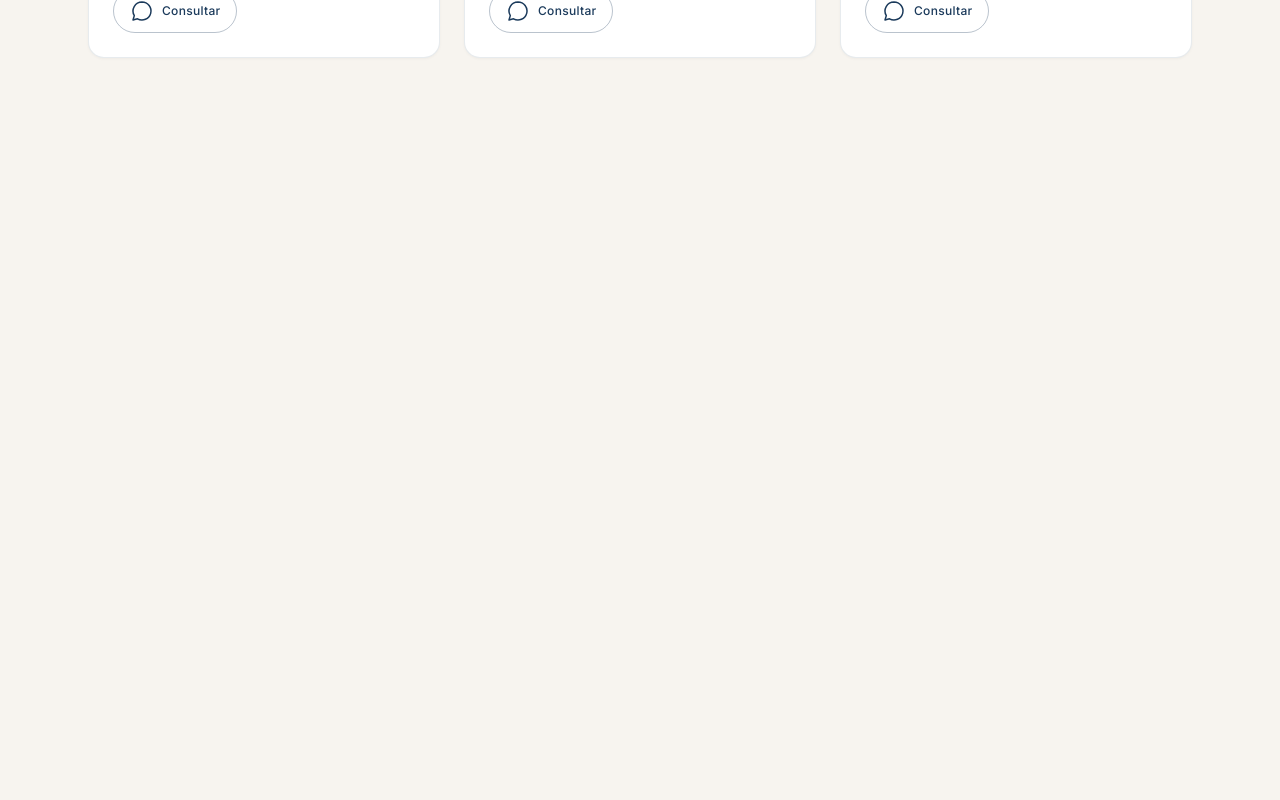
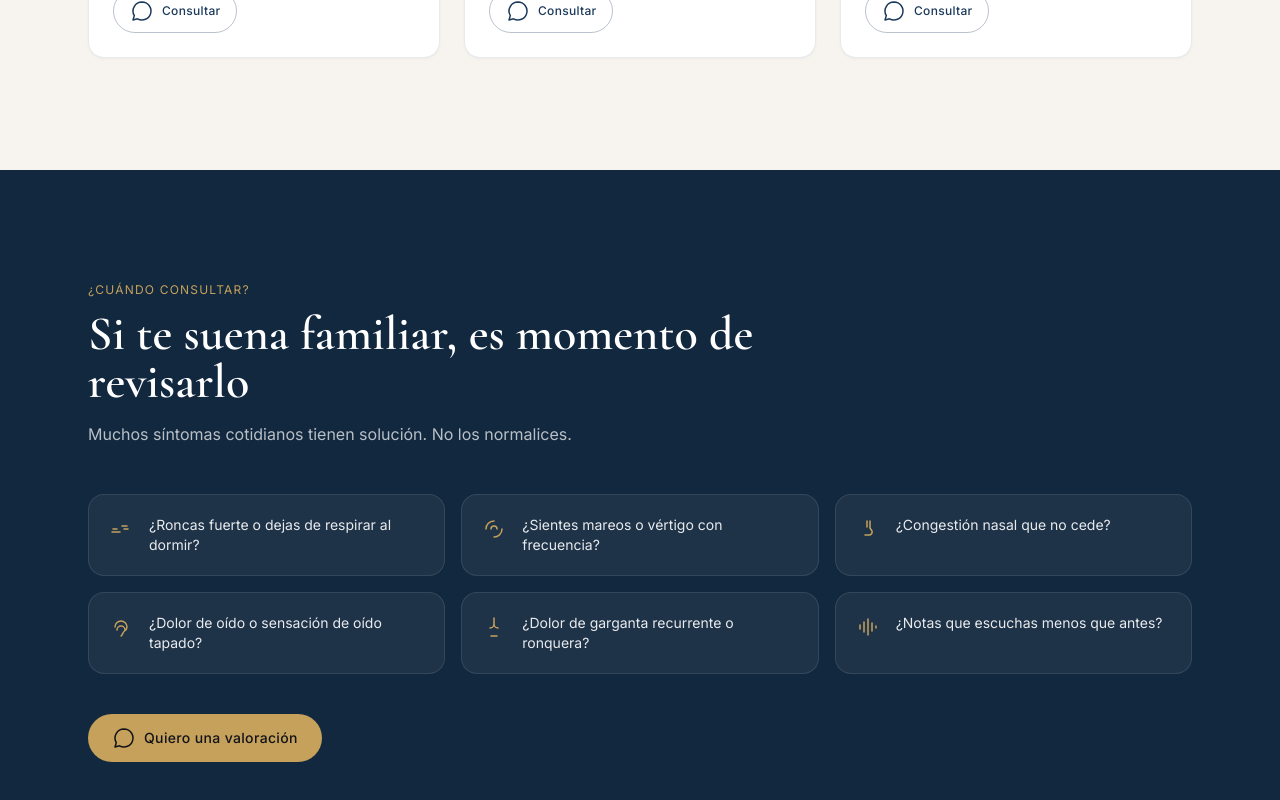
Before and after one commit to hcruzmulet-lab/DrRodolfoSuarez, a Next.js app: page / in a window 1280 px wide. Shown: the part 2366-3166 px from the top of the page. Before the commit the page ends 2536 px from the top, so only its background shows below. Built offline with nearby package versions, Linux system fonts and the light colour scheme.

Commit message:
feat: add symptoms engagement section

```diff
--- a/app/page.tsx
+++ b/app/page.tsx
@@ -3,6 +3,7 @@ import { Hero } from "@/components/sections/Hero";
 import { TrustBar } from "@/components/sections/TrustBar";
 import { About } from "@/components/sections/About";
 import { Services } from "@/components/sections/Services";
+import { Symptoms } from "@/components/sections/Symptoms";
 
 export default function Home() {
   return (
@@ -12,6 +13,7 @@ export default function Home() {
       <TrustBar />
       <About />
       <Services />
+      <Symptoms />
     </>
   );
 }
--- /dev/null
+++ b/components/sections/Symptoms.tsx
@@ -0,0 +1,28 @@
+import { Icon } from "@/components/ui/Icon";
+import { WhatsAppButton } from "@/components/ui/WhatsAppButton";
+import { symptoms } from "@/content";
+
+export function Symptoms() {
+  return (
+    <div className="bg-azul-900 text-white">
+      <div className="mx-auto max-w-6xl px-6 py-20 md:py-28">
+        <div className="max-w-2xl">
+          <p className="text-xs uppercase tracking-widest text-dorado">¿Cuándo consultar?</p>
+          <h2 className="mt-3 font-serif text-4xl font-semibold md:text-5xl">Si te suena familiar, es momento de revisarlo</h2>
+          <p className="mt-4 text-white/70">Muchos síntomas cotidianos tienen solución. No los normalices.</p>
+        </div>
+        <div className="mt-12 grid gap-4 sm:grid-cols-2 lg:grid-cols-3">
+          {symptoms.map((s) => (
+            <div key={s.text} className="flex items-start gap-4 rounded-2xl border border-white/10 bg-white/5 p-5">
+              <Icon name={s.icon} className="mt-0.5 h-6 w-6 shrink-0 text-dorado" />
+              <p className="text-sm text-white/90">{s.text}</p>
+            </div>
+          ))}
+        </div>
+        <div className="mt-10">
+          <WhatsAppButton message="Hola, tengo algunos síntomas y quiero una valoración.">Quiero una valoración</WhatsAppButton>
+        </div>
+      </div>
+    </div>
+  );
+}
```
